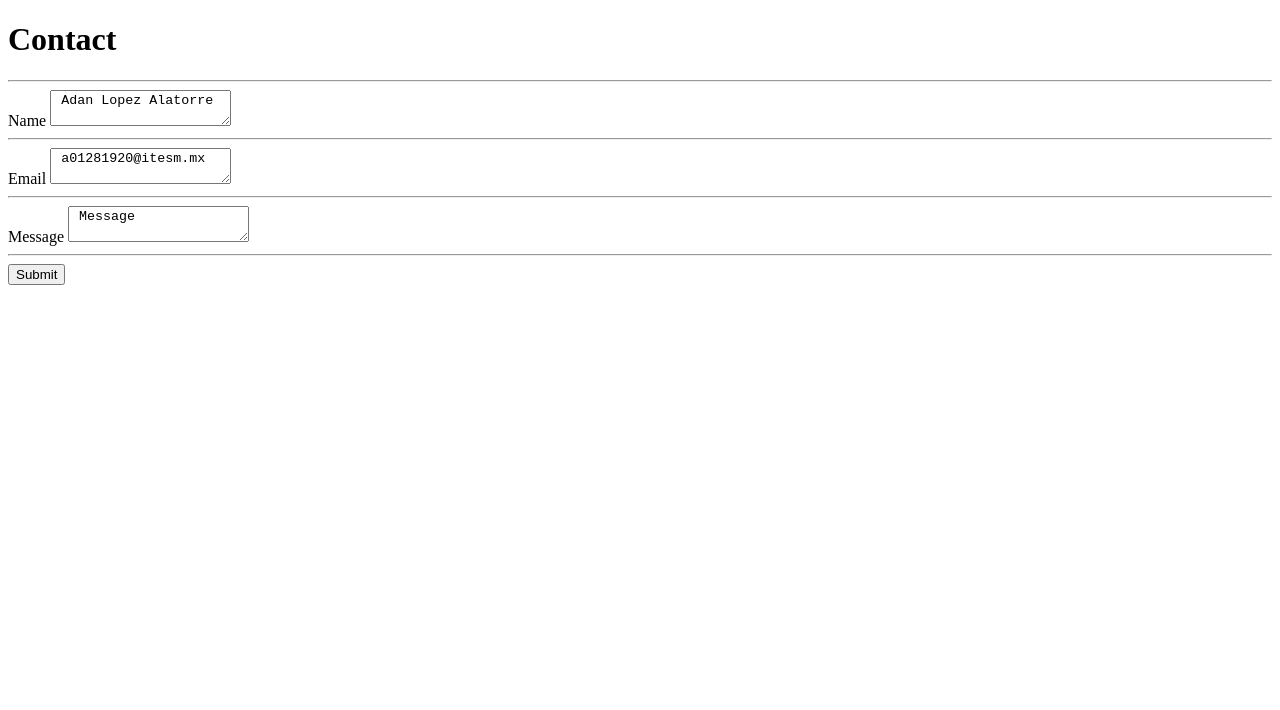
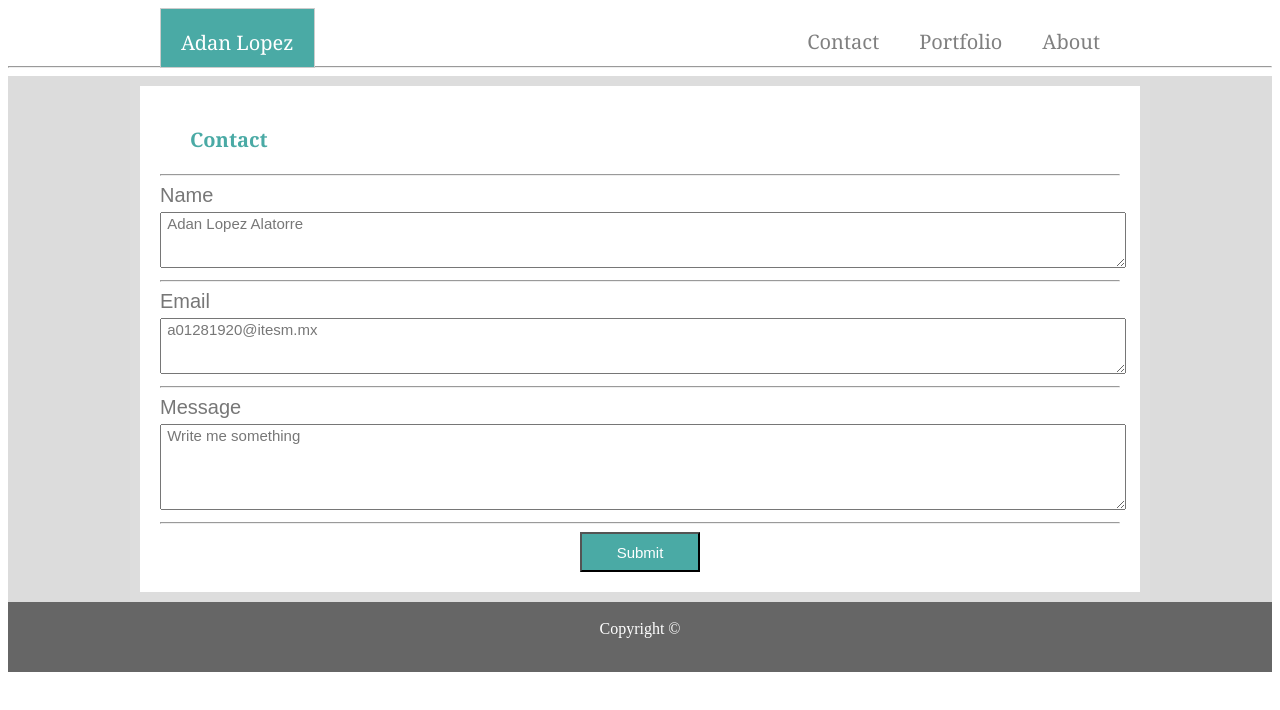
Before and after one commit to donalatorre/Basic-Portfolio, a plain HTML site: page contact.html in a window 1280 px wide. Drawn offline with Linux system fonts and the light colour scheme; files that its build step writes are made by us from their sources.

Commit message:
Styles on index and contact

```diff
--- a/assets/css/style.css
+++ b/assets/css/style.css
@@ -0,0 +1,119 @@
+#encabezado {
+	height: 50px;
+	display: flex;
+	align-items: center;
+	text-align: center;
+	justify-content: center;
+}
+
+#cont_encab {
+	height: 100%;
+	width: 960px;
+	vertical-align: middle;
+}
+
+#nombre_encab {
+	border: 1px solid #cccccc;
+	font-family: 'Georgia';
+	font-size: 20px;
+	color: white;
+	background: #4aaaa5;
+	padding: 20px;
+	height: 18px;
+	float: left;
+	text-decoration: none;
+}
+
+.item_encab {
+	float: right;
+	text-decoration: none;
+	font-family: 'Georgia';
+	font-size: 20px;
+	color: grey;
+	padding: 20px;
+	height: 18px;
+}
+
+.overall {
+	background: rgb(220,220,220);
+	top: 0px;
+	display: flex;
+	align-items: center;
+	text-align: center;
+	justify-content: center;
+}
+
+.main_sec {
+	padding: 20px;
+	background: white;
+	border: 10px solid #dddddd;
+	vertical-align: middle;
+	width: 960px;
+}
+
+.title_text {
+	color: #4aaaa5;
+	font-family: 'Georgia';
+	font-size: 20px;
+	float: left;
+	margin-left: 30px;
+}
+
+.title_wrap {
+	width: 100%;
+	height: 60px;
+}
+
+.regular_paragraph {
+	color: #777777;
+	text-align: justify;
+	font-family: 'Arial';
+	font-size: 20px;
+}
+
+.image_in_text {
+	margin: 10px 20px 10px 20px;
+	float:left;
+}
+
+#pie_pagina {
+	background: #666666;
+	height: 70px;
+	text-align: center;
+	align-items: center;
+	color: white;
+}
+
+.txtarea {
+	margin-top: 5px;
+	width: 100%;
+	font-family: 'Arial';
+	color: #777777;
+	font-size: 15px;
+}
+
+.sm {
+	width: 100%;
+	height: 50px;
+}
+
+.bg {
+	width: 100%;
+	height: 80px;
+}
+
+.contact_block {
+	font-family: 'Arial';
+	color: #777777;
+	float: left;
+	font-size: 20px;
+}
+
+.submit {
+	background: #4aaaa5;
+	height: 40px;
+	font-family: 'Arial';
+	color: white;
+	font-size: 15px;
+	width: 120px;
+}
--- a/contact.html
+++ b/contact.html
@@ -4,22 +4,43 @@
     <meta charset="utf-8">
     <meta name="viewport" content="width=device-width">
     <title>Contact</title>
-    <link href="style.css" rel="stylesheet" type="text/css" />
+    <link href="assets/css/style.css" rel="stylesheet" type="text/css" />
   </head>
   <body>
-	<main>
-	<h1> Contact </h1>
+	<section id="encabezado">
+		<div id="cont_encab">
+		<a id="nombre_encab" href="index.html"> Adan Lopez </a>
+		<a class="item_encab" href="index.html"> About </a>
+		<a class="item_encab" href="portfolio.html"> Portfolio </a>
+		<a class="item_encab" href="contact.html"> Contact </a>
+		</div>
+	</section>
 	<hr>
-	Name
-	<textarea> Adan Lopez Alatorre </textarea>
+	<main class="overall">
+	<section class="main_sec">
+	<aside class="title_wrap">
+	<h1 class="title_text"> Contact </h1>
+	</aside>
+
 	<hr>
-	Email
-	<textarea> a01281920@itesm.mx </textarea>
+	<span class="contact_block"> Name </span>
+	<br>
+	<textarea class="txtarea sm"> Adan Lopez Alatorre </textarea>
 	<hr>
-	Message
-	<textarea> Message </textarea>
+	<span class="contact_block"> Email </span>
+	<br>
+	<textarea class="txtarea sm"> a01281920@itesm.mx </textarea>
 	<hr>
-	<button> Submit </button>
+	<span class="contact_block"> Message </span>
+	<br>
+	<textarea class="txtarea bg"> Write me something </textarea>
+	<hr>
+	<button class="submit"> Submit </button>
+	</section>
 	</main>
+	<section id="pie_pagina">
+	<br>
+	Copyright ©
+	</section>
   </body>
 </html>
```
Also changed, not shown: index.html (+24 -10 lines), portfolio.html (+14 -1 lines), 1 other file.
